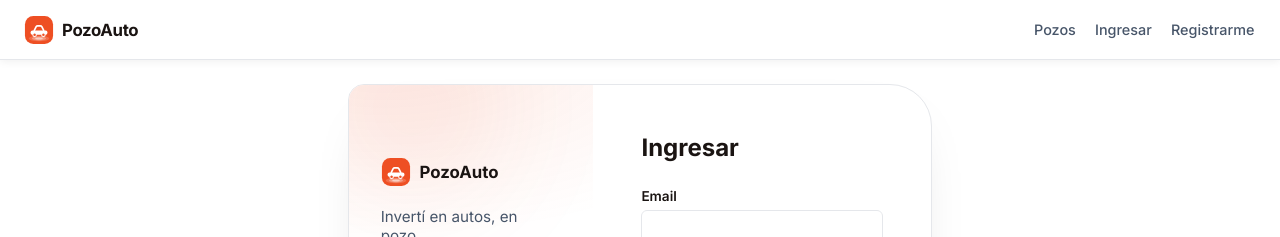
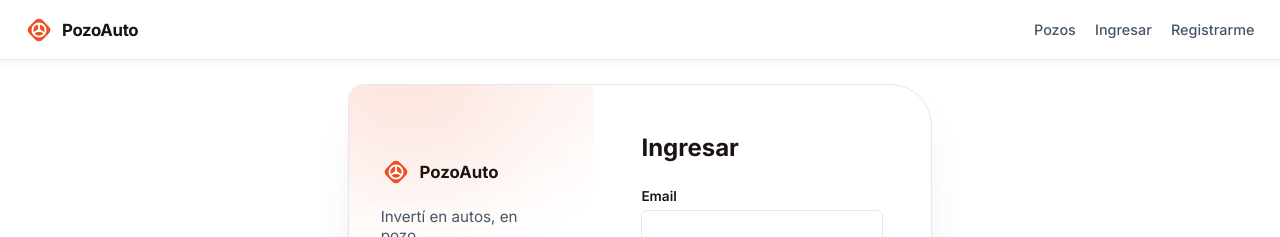
Before and after one commit to Sincro-arg/AH-front, an Angular app: page /login in a window 1280 px wide. Shown: the top 237 px of the page. Built offline with nearby package versions, Linux system fonts and the light colour scheme.

Commit message:
tarea 670: reemplaza el logo (auto en circulo) por un icono nuevo de volante en rombo en header, login y registro
Agent: c2

```diff
--- a/src/app/components/header/header.html
+++ b/src/app/components/header/header.html
@@ -8,20 +8,16 @@
         aria-hidden="true"
         focusable="false"
       >
-        <rect x="1" y="1" width="30" height="30" rx="9" fill="var(--color-primary)" />
-        <ellipse cx="16" cy="25" rx="11" ry="3" fill="#fff" opacity="0.18" />
-        <ellipse cx="16" cy="25" rx="7.5" ry="2.1" fill="#fff" opacity="0.32" />
-        <ellipse cx="16" cy="25" rx="4" ry="1.1" fill="#fff" opacity="0.5" />
-        <rect x="7" y="16.5" width="18" height="4.5" rx="2" fill="#fff" />
+        <rect x="6" y="6" width="20" height="20" rx="5" fill="var(--color-primary)" transform="rotate(45 16 16)" />
+        <circle cx="16" cy="16" r="7" fill="none" stroke="#fff" stroke-width="2" />
         <path
-          d="M11 16.5 13 12.5c.3-.6.9-1 1.6-1h2.8c.7 0 1.3.4 1.6 1l2 4"
+          d="M16 16V10M16 16L21.2 19M16 16L10.8 19"
           stroke="#fff"
-          stroke-width="1.8"
+          stroke-width="2"
           stroke-linecap="round"
           stroke-linejoin="round"
         />
-        <circle cx="11.3" cy="21" r="1.9" fill="var(--color-primary)" stroke="#fff" stroke-width="1.1" />
-        <circle cx="20.7" cy="21" r="1.9" fill="var(--color-primary)" stroke="#fff" stroke-width="1.1" />
+        <path d="M16 12.6 18.3 16.8H13.7Z" fill="#fff" />
       </svg>
       <span class="header__brand-name">PozoAuto</span>
     </a>
--- a/src/app/components/login/login.html
+++ b/src/app/components/login/login.html
@@ -8,20 +8,16 @@
     <div class="login-page__panel-content">
       <span class="login-page__brand">
         <svg class="login-page__brand-logo" viewBox="0 0 32 32" fill="none" focusable="false">
-          <rect x="1" y="1" width="30" height="30" rx="9" fill="var(--color-primary)" />
-          <ellipse cx="16" cy="25" rx="11" ry="3" fill="#fff" opacity="0.18" />
-          <ellipse cx="16" cy="25" rx="7.5" ry="2.1" fill="#fff" opacity="0.32" />
-          <ellipse cx="16" cy="25" rx="4" ry="1.1" fill="#fff" opacity="0.5" />
-          <rect x="7" y="16.5" width="18" height="4.5" rx="2" fill="#fff" />
+          <rect x="6" y="6" width="20" height="20" rx="5" fill="var(--color-primary)" transform="rotate(45 16 16)" />
+          <circle cx="16" cy="16" r="7" fill="none" stroke="#fff" stroke-width="2" />
           <path
-            d="M11 16.5 13 12.5c.3-.6.9-1 1.6-1h2.8c.7 0 1.3.4 1.6 1l2 4"
+            d="M16 16V10M16 16L21.2 19M16 16L10.8 19"
             stroke="#fff"
-            stroke-width="1.8"
+            stroke-width="2"
             stroke-linecap="round"
             stroke-linejoin="round"
           />
-          <circle cx="11.3" cy="21" r="1.9" fill="var(--color-primary)" stroke="#fff" stroke-width="1.1" />
-          <circle cx="20.7" cy="21" r="1.9" fill="var(--color-primary)" stroke="#fff" stroke-width="1.1" />
+          <path d="M16 12.6 18.3 16.8H13.7Z" fill="#fff" />
         </svg>
         PozoAuto
       </span>
--- a/src/app/components/registro/registro.html
+++ b/src/app/components/registro/registro.html
@@ -8,20 +8,16 @@
     <div class="login-page__panel-content">
       <span class="login-page__brand">
         <svg class="login-page__brand-logo" viewBox="0 0 32 32" fill="none" focusable="false">
-          <rect x="1" y="1" width="30" height="30" rx="9" fill="var(--color-primary)" />
-          <ellipse cx="16" cy="25" rx="11" ry="3" fill="#fff" opacity="0.18" />
-          <ellipse cx="16" cy="25" rx="7.5" ry="2.1" fill="#fff" opacity="0.32" />
-          <ellipse cx="16" cy="25" rx="4" ry="1.1" fill="#fff" opacity="0.5" />
-          <rect x="7" y="16.5" width="18" height="4.5" rx="2" fill="#fff" />
+          <rect x="6" y="6" width="20" height="20" rx="5" fill="var(--color-primary)" transform="rotate(45 16 16)" />
+          <circle cx="16" cy="16" r="7" fill="none" stroke="#fff" stroke-width="2" />
           <path
-            d="M11 16.5 13 12.5c.3-.6.9-1 1.6-1h2.8c.7 0 1.3.4 1.6 1l2 4"
+            d="M16 16V10M16 16L21.2 19M16 16L10.8 19"
             stroke="#fff"
-            stroke-width="1.8"
+            stroke-width="2"
             stroke-linecap="round"
             stroke-linejoin="round"
           />
-          <circle cx="11.3" cy="21" r="1.9" fill="var(--color-primary)" stroke="#fff" stroke-width="1.1" />
-          <circle cx="20.7" cy="21" r="1.9" fill="var(--color-primary)" stroke="#fff" stroke-width="1.1" />
+          <path d="M16 12.6 18.3 16.8H13.7Z" fill="#fff" />
         </svg>
         PozoAuto
       </span>
```
